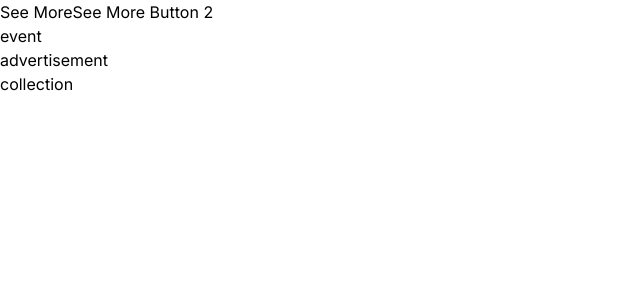
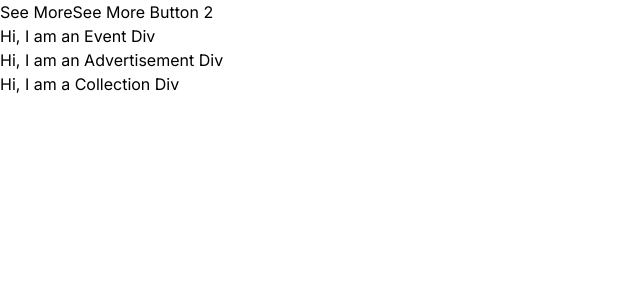
Before and after one commit to dev-sureshbhatt/hexleap-frontend-assignment, a Next.js app: page / in a window 1280 px wide. Shown: the top 300 px of the page, without its empty margins (0-640 px from the left). Built offline with nearby package versions, Linux system fonts and the light colour scheme.

Commit message:
conditionally rendered different div content based on card variant

```diff
--- a/src/app/components/Card.tsx
+++ b/src/app/components/Card.tsx
@@ -17,11 +17,16 @@ interface CardData {
   ad_description?: string;
 }
 
-export default function Card({...props}: CardProps) {
-    const {variant, data} = props
+export default function Card({ ...props }: CardProps) {
+  const { variant, data } = props;
 
-    // defining CSS classes based on Card variant
-    const cardClass = `card${variant}`
-
-    return <div className={cardClass}>{variant}</div>;
+  // defining CSS classes based on Card variant
+  const cardClass = `card${variant}`;
+  return(
+    <div className={cardClass}>
+      {variant === "event" && <>Hi, I am an Event Div</>}
+      {variant === "advertisement" && <>Hi, I am an Advertisement Div</>}
+      {variant === "collection" && <>Hi, I am a Collection Div</>}
+    </div>
+  )
 }
```
